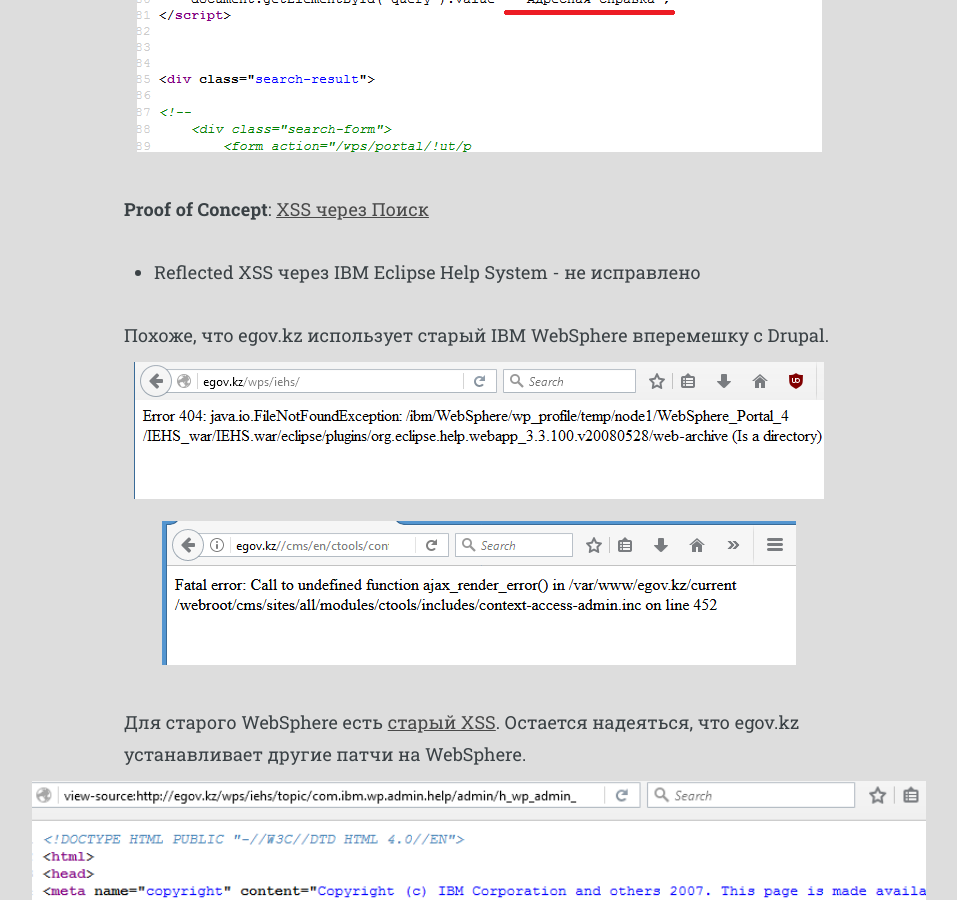
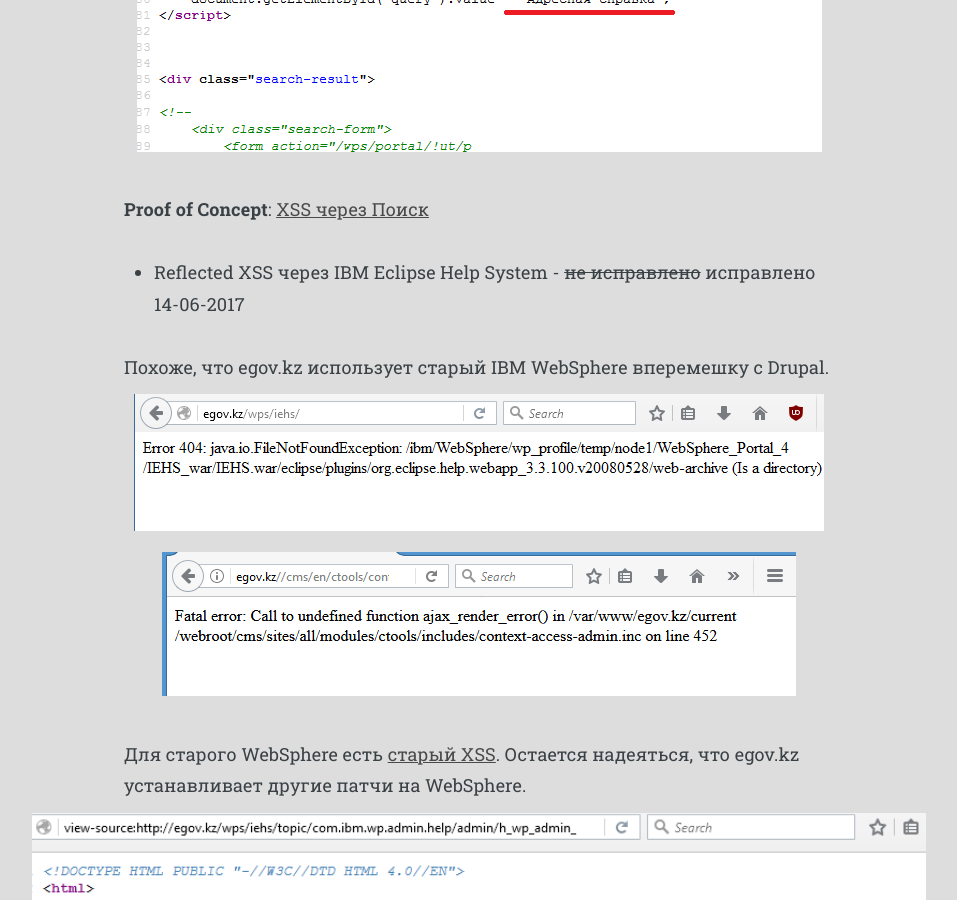
Before and after one commit to caspicasoft/caspicasoft.github.io, a Jekyll site: the page built from _posts/2017-6-8-egovkz-xss.markdown, in a window 1280 px wide and 900 px high, scrolled down 1677 px. Shown: the whole window, without its empty margins (161-1118 px from the left). Built offline with Jekyll 4.4.1, drawn with Linux system fonts in a browser that asks for light colours; some of the changed text lies outside the part shown.

Commit message:
update post

```diff
--- a/_posts/2017-6-8-egovkz-xss.markdown
+++ b/_posts/2017-6-8-egovkz-xss.markdown
@@ -16,7 +16,7 @@
 В посте описаны не все найденные уязвимости. Стоит отметить, что egov.kz отвечает на письма и исправляет проблемы. Но следующие XSS обещали исправить еще 31 Марта 2016 года.
 
 
-+ Reflected XSS через Поиск - не исправлено
++ Reflected XSS через Поиск - ~~не исправлено~~~ исправлено 14-06-2017
 
 Обычно XSS на сайтах чаще можно найти через Search.
 ![image][img0]
@@ -27,7 +27,7 @@
 **Proof of Concept**: [XSS через Поиск]
 
 
-+ Reflected XSS через IBM Eclipse Help System - не исправлено
++ Reflected XSS через IBM Eclipse Help System - ~~не исправлено~~ исправлено 14-06-2017
 
 Похоже, что egov.kz использует старый IBM WebSphere вперемешку с Drupal.
 ![image][img2]
```
